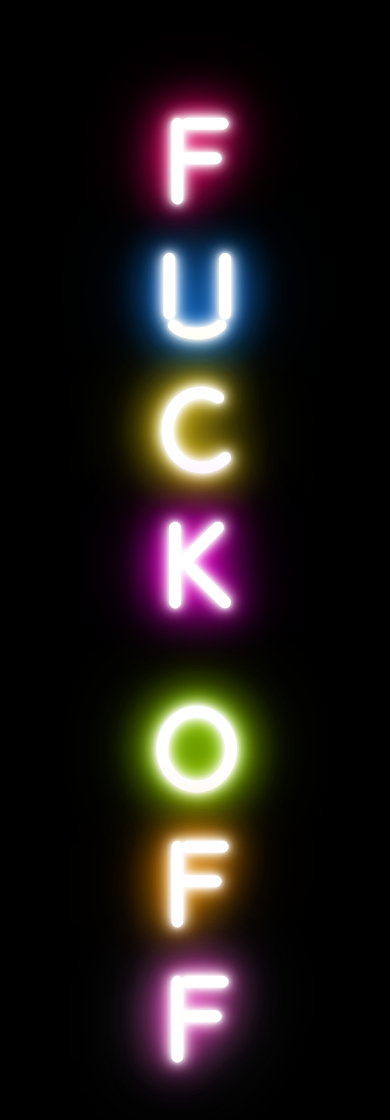
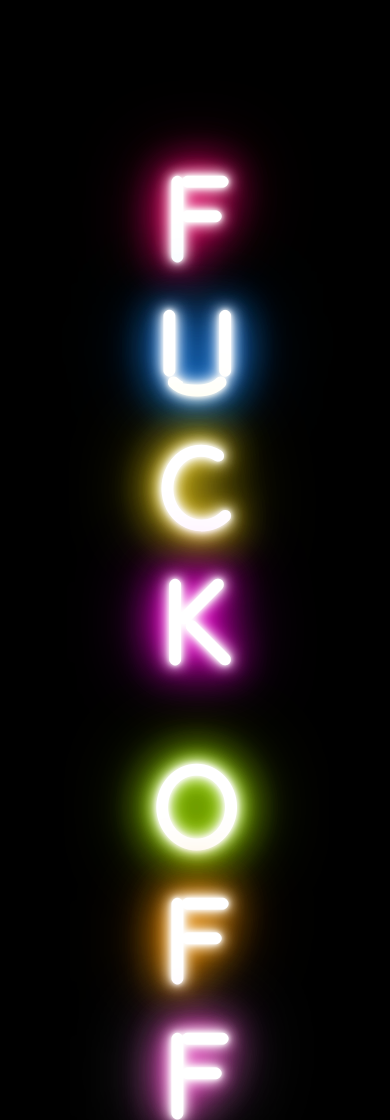
Before and after one commit to chasbrouck/neon, a plain HTML site: page index.html in a window 390 px wide. Shown: the top 1120 px of the page. Drawn offline with nearby package versions, Linux system fonts and the light colour scheme.

Commit message:
mobile update v2

```diff
--- a/css/app.css
+++ b/css/app.css
@@ -27,9 +27,6 @@ h1 {
 	}
 	h1{
 		font-size: 30vw;
-		position: relative;
-		top: 45%;
-		transform: translateY(-50%);
 	}
 	.seperate {
 		margin-top: 50px;
```
